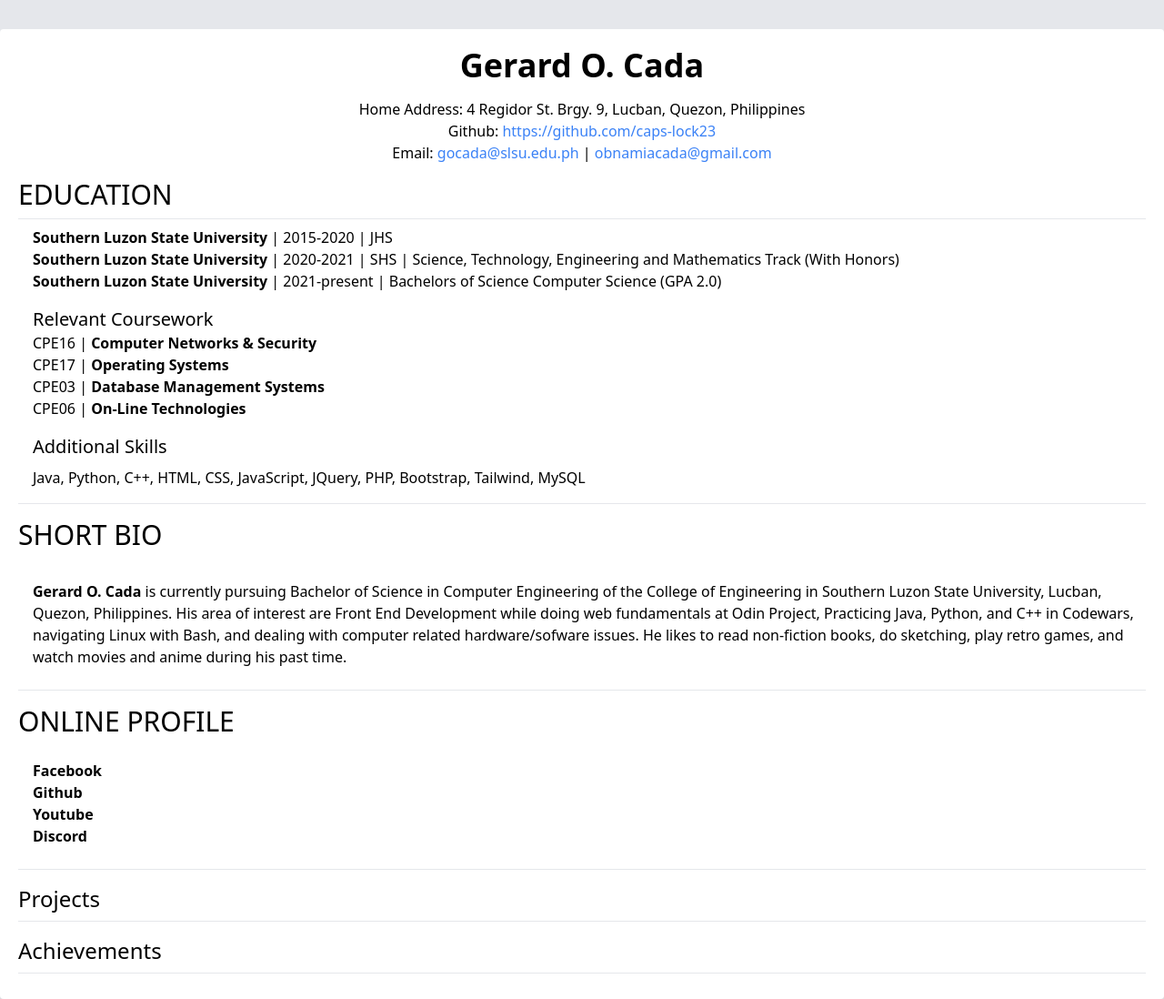
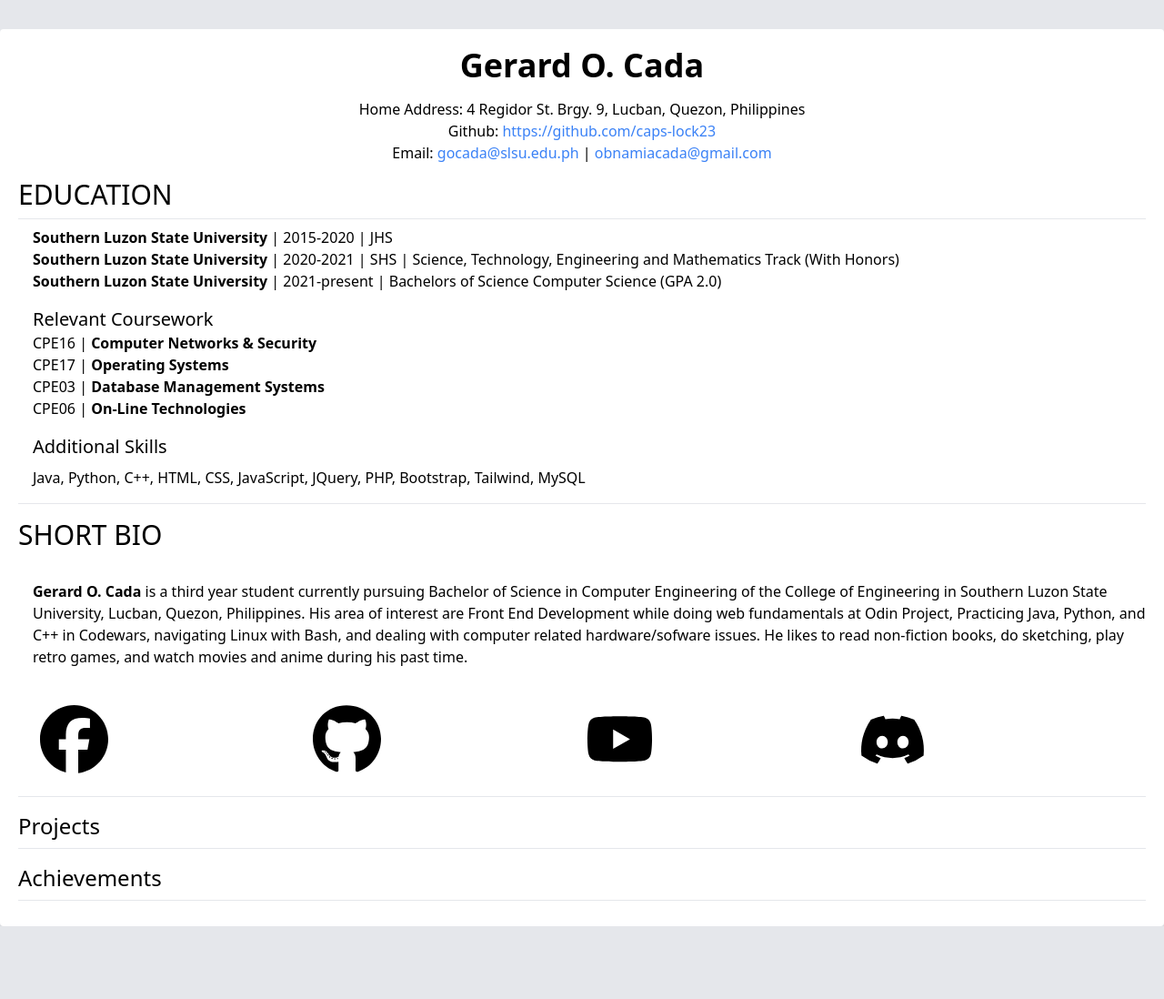
Before and after one commit to caps-lock23/MyWebpage, a plain HTML site: page index.html in a window 1280 px wide. Shown: the whole page at 91% size. After the commit the page ends 1018 px from the top, so only its background shows below. Drawn offline with nearby package versions, Linux system fonts and the light colour scheme.

Commit message:
modified social media accounts; added clickable svgs

```diff
--- a/index.html
+++ b/index.html
@@ -51,21 +51,26 @@
         <h2 class="text-3xl mt-4 mb-2">SHORT BIO</h2>
         <br>
         <p class="ml-4"><strong>Gerard O. Cada</strong>
-            is currently pursuing Bachelor of Science in Computer Engineering of the College of Engineering in Southern
+            is a third year student currently pursuing Bachelor of Science in Computer Engineering of the College of Engineering in Southern
             Luzon State University, Lucban, Quezon, Philippines.
             His area of interest are Front End Development while doing web fundamentals at Odin Project, Practicing Java, Python,
             and C++ in Codewars, navigating Linux with Bash, and dealing with computer related hardware/sofware issues.
             He likes to read non-fiction books, do sketching, play retro games, and watch movies and anime during his past
             time.
         </p>
-        <br>
-        <hr>
-        <h2 class="text-3xl mt-4 mb-2">ONLINE PROFILE</h2>
-        <div class="ml-4 mt-6">
-            <p><strong>Facebook</strong></p>
-            <p><strong>Github</strong></p>
-            <p><strong>Youtube</strong></p>
-            <p><strong>Discord</strong></p>
+        <div class="ml-6 mt-10 flex flex-row items-center">
+            <a href="https://www.facebook.com/gerard.cada.23">
+                <svg style="width: 25%" xmlns="http://www.w3.org/2000/svg" viewBox="0 0 512 512"><path d="M512 256C512 114.6 397.4 0 256 0S0 114.6 0 256C0 376 82.7 476.8 194.2 504.5V334.2H141.4V256h52.8V222.3c0-87.1 39.4-127.5 125-127.5c16.2 0 44.2 3.2 55.7 6.4V172c-6-.6-16.5-1-29.6-1c-42 0-58.2 15.9-58.2 57.2V256h83.6l-14.4 78.2H287V510.1C413.8 494.8 512 386.9 512 256h0z"/></svg>
+            </a>
+            <a href="https://github.com/caps-lock23">
+                <svg style="width: 25%" xmlns="http://www.w3.org/2000/svg" viewBox="0 0 496 512"><path d="M165.9 397.4c0 2-2.3 3.6-5.2 3.6-3.3 .3-5.6-1.3-5.6-3.6 0-2 2.3-3.6 5.2-3.6 3-.3 5.6 1.3 5.6 3.6zm-31.1-4.5c-.7 2 1.3 4.3 4.3 4.9 2.6 1 5.6 0 6.2-2s-1.3-4.3-4.3-5.2c-2.6-.7-5.5 .3-6.2 2.3zm44.2-1.7c-2.9 .7-4.9 2.6-4.6 4.9 .3 2 2.9 3.3 5.9 2.6 2.9-.7 4.9-2.6 4.6-4.6-.3-1.9-3-3.2-5.9-2.9zM244.8 8C106.1 8 0 113.3 0 252c0 110.9 69.8 205.8 169.5 239.2 12.8 2.3 17.3-5.6 17.3-12.1 0-6.2-.3-40.4-.3-61.4 0 0-70 15-84.7-29.8 0 0-11.4-29.1-27.8-36.6 0 0-22.9-15.7 1.6-15.4 0 0 24.9 2 38.6 25.8 21.9 38.6 58.6 27.5 72.9 20.9 2.3-16 8.8-27.1 16-33.7-55.9-6.2-112.3-14.3-112.3-110.5 0-27.5 7.6-41.3 23.6-58.9-2.6-6.5-11.1-33.3 2.6-67.9 20.9-6.5 69 27 69 27 20-5.6 41.5-8.5 62.8-8.5s42.8 2.9 62.8 8.5c0 0 48.1-33.6 69-27 13.7 34.7 5.2 61.4 2.6 67.9 16 17.7 25.8 31.5 25.8 58.9 0 96.5-58.9 104.2-114.8 110.5 9.2 7.9 17 22.9 17 46.4 0 33.7-.3 75.4-.3 83.6 0 6.5 4.6 14.4 17.3 12.1C428.2 457.8 496 362.9 496 252 496 113.3 383.5 8 244.8 8zM97.2 352.9c-1.3 1-1 3.3 .7 5.2 1.6 1.6 3.9 2.3 5.2 1 1.3-1 1-3.3-.7-5.2-1.6-1.6-3.9-2.3-5.2-1zm-10.8-8.1c-.7 1.3 .3 2.9 2.3 3.9 1.6 1 3.6 .7 4.3-.7 .7-1.3-.3-2.9-2.3-3.9-2-.6-3.6-.3-4.3 .7zm32.4 35.6c-1.6 1.3-1 4.3 1.3 6.2 2.3 2.3 5.2 2.6 6.5 1 1.3-1.3 .7-4.3-1.3-6.2-2.2-2.3-5.2-2.6-6.5-1zm-11.4-14.7c-1.6 1-1.6 3.6 0 5.9 1.6 2.3 4.3 3.3 5.6 2.3 1.6-1.3 1.6-3.9 0-6.2-1.4-2.3-4-3.3-5.6-2z"/></svg>
+            </a>
+            <a href="https://youtube.com/playlist?list=PLF5UcWqk3tqFVE3-TegWngq9m7dYHVtwe&si=0gv8MBLZ_bx81JX9">
+                <svg style="width: 25%" xmlns="http://www.w3.org/2000/svg" viewBox="0 0 576 512"><path d="M549.7 124.1c-6.3-23.7-24.8-42.3-48.3-48.6C458.8 64 288 64 288 64S117.2 64 74.6 75.5c-23.5 6.3-42 24.9-48.3 48.6-11.4 42.9-11.4 132.3-11.4 132.3s0 89.4 11.4 132.3c6.3 23.7 24.8 41.5 48.3 47.8C117.2 448 288 448 288 448s170.8 0 213.4-11.5c23.5-6.3 42-24.2 48.3-47.8 11.4-42.9 11.4-132.3 11.4-132.3s0-89.4-11.4-132.3zm-317.5 213.5V175.2l142.7 81.2-142.7 81.2z"/></svg>
+            </a>
+            <a href="https://discordapp.com/users/619653743633235989">
+                <svg style="width: 25%" xmlns="http://www.w3.org/2000/svg" viewBox="0 0 640 512"><path d="M524.5 69.8a1.5 1.5 0 0 0 -.8-.7A485.1 485.1 0 0 0 404.1 32a1.8 1.8 0 0 0 -1.9 .9 337.5 337.5 0 0 0 -14.9 30.6 447.8 447.8 0 0 0 -134.4 0 309.5 309.5 0 0 0 -15.1-30.6 1.9 1.9 0 0 0 -1.9-.9A483.7 483.7 0 0 0 116.1 69.1a1.7 1.7 0 0 0 -.8 .7C39.1 183.7 18.2 294.7 28.4 404.4a2 2 0 0 0 .8 1.4A487.7 487.7 0 0 0 176 479.9a1.9 1.9 0 0 0 2.1-.7A348.2 348.2 0 0 0 208.1 430.4a1.9 1.9 0 0 0 -1-2.6 321.2 321.2 0 0 1 -45.9-21.9 1.9 1.9 0 0 1 -.2-3.1c3.1-2.3 6.2-4.7 9.1-7.1a1.8 1.8 0 0 1 1.9-.3c96.2 43.9 200.4 43.9 295.5 0a1.8 1.8 0 0 1 1.9 .2c2.9 2.4 6 4.9 9.1 7.2a1.9 1.9 0 0 1 -.2 3.1 301.4 301.4 0 0 1 -45.9 21.8 1.9 1.9 0 0 0 -1 2.6 391.1 391.1 0 0 0 30 48.8 1.9 1.9 0 0 0 2.1 .7A486 486 0 0 0 610.7 405.7a1.9 1.9 0 0 0 .8-1.4C623.7 277.6 590.9 167.5 524.5 69.8zM222.5 337.6c-29 0-52.8-26.6-52.8-59.2S193.1 219.1 222.5 219.1c29.7 0 53.3 26.8 52.8 59.2C275.3 311 251.9 337.6 222.5 337.6zm195.4 0c-29 0-52.8-26.6-52.8-59.2S388.4 219.1 417.9 219.1c29.7 0 53.3 26.8 52.8 59.2C470.7 311 447.5 337.6 417.9 337.6z"/></svg>
+            </a>
         </div>
         <br>
         <hr class="mb-2">
```
